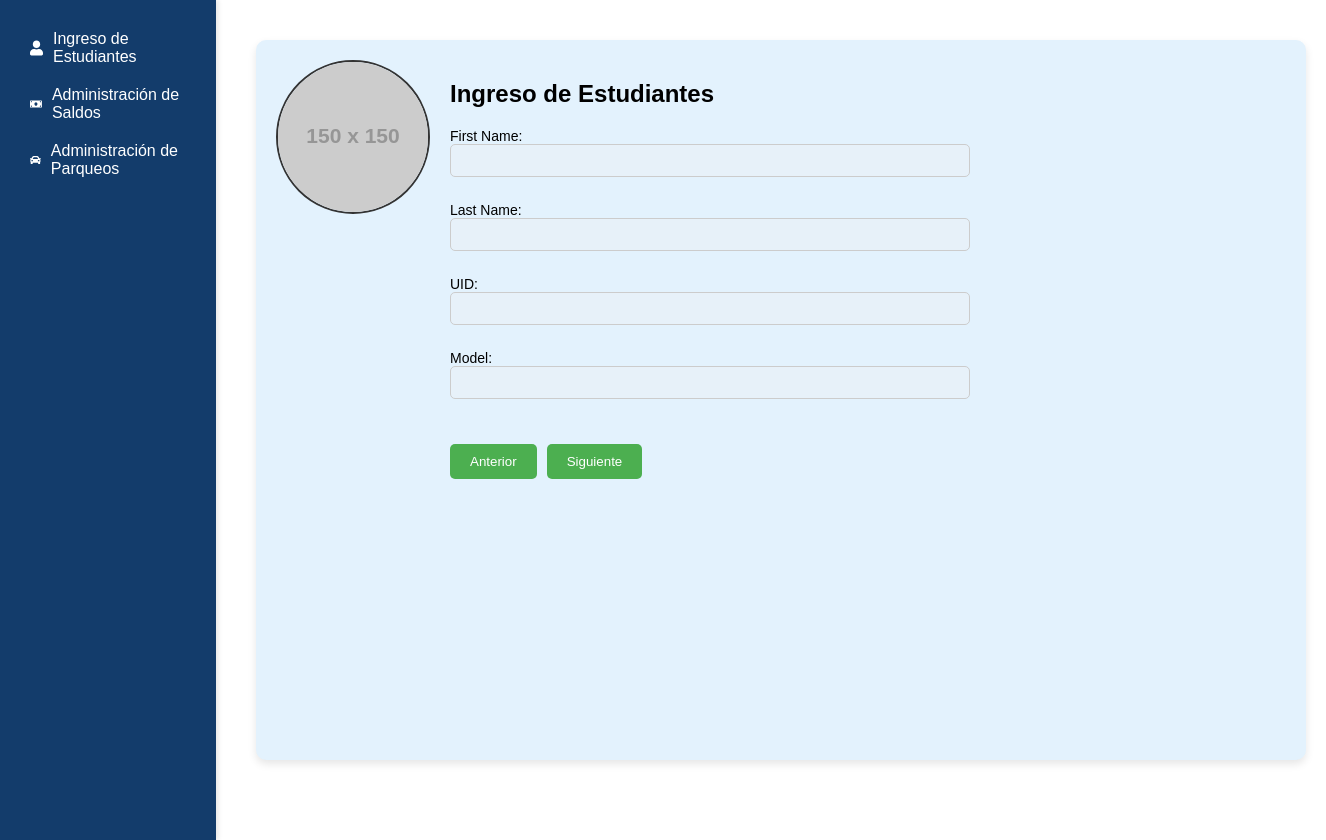
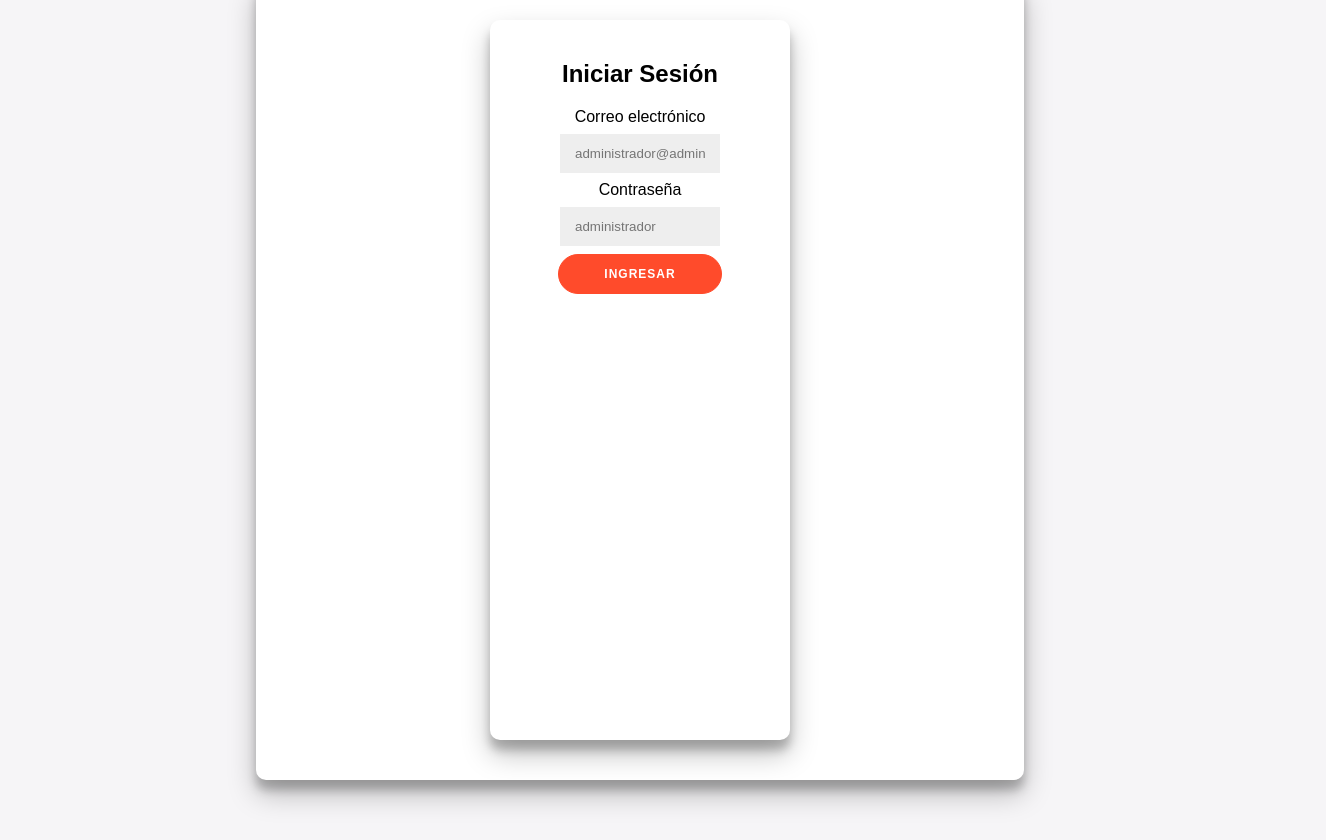
Before and after one commit to KevinPalaciosQ/ACE2_2S24_G5, a React (Create React App) app in the folder Proyecto1/cliente/: page / in a window 1280 px wide. Shown: the whole page, 1326 px wide, since content can reach past the window. Built offline with nearby package versions, Linux system fonts and the light colour scheme.

Commit message:
login funcional

```diff
--- a/Proyecto1/cliente/package.json
+++ b/Proyecto1/cliente/package.json
@@ -13,6 +13,7 @@
     "react": "^18.3.1",
     "react-dom": "^18.3.1",
     "react-icons": "^5.3.0",
+    "react-router-dom": "^6.26.2",
     "react-scripts": "5.0.1",
     "web-vitals": "^2.1.4"
   },
--- a/Proyecto1/cliente/src/App.js
+++ b/Proyecto1/cliente/src/App.js
@@ -1,15 +1,33 @@
 import React, { useState } from "react";
-import Sidebar from "./Sidebar";  // Asegúrate de que se llame "Sidebar"
+import { Routes, Route, useNavigate } from "react-router-dom";
+import Sidebar from "./Sidebar";
 import MainContent from "./MainContent";
+import Login from "./Login";
 import "./App.css";
 
 function App() {
+  const [isAuthenticated, setIsAuthenticated] = useState(false);
   const [selectedSection, setSelectedSection] = useState("Ingreso de Estudiantes");
+  const navigate = useNavigate();  // Hook para la navegación
+
+  const handleLogin = () => {
+    setIsAuthenticated(true);
+    navigate("/main");  // Redirige a la ruta de contenido principal
+  };
 
   return (
     <div className="container">
-      <Sidebar setSelectedSection={setSelectedSection} />
-      <MainContent selectedSection={selectedSection} />
+      <Routes>
+        <Route path="/" element={<Login onLogin={handleLogin} />} />
+        <Route path="/main" element={isAuthenticated ? (
+          <>
+            <Sidebar setSelectedSection={setSelectedSection} />
+            <MainContent selectedSection={selectedSection} />
+          </>
+        ) : (
+          <Login onLogin={handleLogin} />
+        )} />
+      </Routes>
     </div>
   );
 }
--- /dev/null
+++ b/Proyecto1/cliente/src/Login.css
@@ -0,0 +1,275 @@
+/* Add the styles here */
+
+.App {
+    font-family: sans-serif;
+    text-align: center;
+  }
+
+  @import url("https://fonts.googleapis.com/css?family=Montserrat:400,800");
+
+  * {
+    box-sizing: border-box;
+  }
+
+  body {
+    background: #f6f5f7;
+    display: flex;
+    justify-content: center;
+    align-items: center;
+    flex-direction: column;
+    font-family: "Montserrat", sans-serif;
+    height: 100vh;
+    margin: -20px 0 50px;
+  }
+
+  h1 {
+    font-weight: bold;
+    margin: 0;
+  }
+
+  h2 {
+    text-align: center;
+  }
+
+  p {
+    font-size: 14px;
+    font-weight: 100;
+    line-height: 20px;
+    letter-spacing: 0.5px;
+    margin: 20px 0 30px;
+  }
+
+  span {
+    font-size: 12px;
+  }
+
+  a {
+    color: #333;
+    font-size: 14px;
+    text-decoration: none;
+    margin: 15px 0;
+  }
+
+  button {
+    border-radius: 20px;
+    border: 1px solid #ff4b2b;
+    background-color: #ff4b2b;
+    color: #ffffff;
+    font-size: 12px;
+    font-weight: bold;
+    padding: 12px 45px;
+    letter-spacing: 1px;
+    text-transform: uppercase;
+    transition: transform 80ms ease-in;
+  }
+
+  button:active {
+    transform: scale(0.95);
+  }
+
+  button:focus {
+    outline: none;
+  }
+
+  button.ghost {
+    background-color: transparent;
+    border-color: #ffffff;
+  }
+
+  form {
+    background-color: #ffffff;
+    display: flex;
+    align-items: center;
+    justify-content: center;
+    flex-direction: column;
+    padding: 0 50px;
+    height: 100%;
+    text-align: center;
+  }
+
+  input {
+    background-color: #eee;
+    border: none;
+    padding: 12px 15px;
+    margin: 8px 0;
+    width: 100%;
+  }
+
+  .container {
+    background-color: #fff;
+    border-radius: 10px;
+    box-shadow: 0 14px 28px rgba(0, 0, 0, 0.25), 0 10px 10px rgba(0, 0, 0, 0.22);
+    position: relative;
+    overflow: hidden;
+    width: 768px;
+    max-width: 100%;
+    min-height: 480px;
+  }
+
+  .form-container {
+    position: absolute;
+    top: 0;
+    height: 100%;
+    transition: all 0.6s ease-in-out;
+  }
+
+  .sign-in-container {
+    left: 0;
+    width: 50%;
+    z-index: 2;
+  }
+
+  .container.right-panel-active .sign-in-container {
+    transform: translateX(100%);
+  }
+
+  .sign-up-container {
+    left: 0;
+    width: 50%;
+    opacity: 0;
+    z-index: 1;
+  }
+
+  .container.right-panel-active .sign-up-container {
+    transform: translateX(100%);
+    opacity: 1;
+    z-index: 5;
+    animation: show 0.6s;
+  }
+
+  @keyframes show {
+    0%,
+    49.99% {
+      opacity: 0;
+      z-index: 1;
+    }
+
+    50%,
+    100% {
+      opacity: 1;
+      z-index: 5;
+    }
+  }
+
+  .overlay-container {
+    position: absolute;
+    top: 0;
+    left: 50%;
+    width: 50%;
+    height: 100%;
+    overflow: hidden;
+    transition: transform 0.6s ease-in-out;
+    z-index: 100;
+  }
+
+  .container.right-panel-active .overlay-container {
+    transform: translateX(-100%);
+  }
+
+  .overlay {
+    background: #ff416c;
+    background: -webkit-linear-gradient(to right, #ff4b2b, #ff416c);
+    background: linear-gradient(to right, #ff4b2b, #ff416c);
+    background-repeat: no-repeat;
+    background-size: cover;
+    background-position: 0 0;
+    color: #ffffff;
+    position: relative;
+    left: -100%;
+    height: 100%;
+    width: 200%;
+    transform: translateX(0);
+    transition: transform 0.6s ease-in-out;
+  }
+
+  .container.right-panel-active .overlay {
+    transform: translateX(50%);
+  }
+
+  .overlay-panel {
+    position: absolute;
+    display: flex;
+    align-items: center;
+    justify-content: center;
+    flex-direction: column;
+    padding: 0 40px;
+    text-align: center;
+    top: 0;
+    height: 100%;
+    width: 50%;
+    transform: translateX(0);
+    transition: transform 0.6s ease-in-out;
+  }
+
+  .overlay-left {
+    transform: translateX(-20%);
+  }
+
+  .container.right-panel-active .overlay-left {
+    transform: translateX(0);
+  }
+
+  .overlay-right {
+    right: 0;
+    transform: translateX(0);
+  }
+
+  .container.right-panel-active .overlay-right {
+    transform: translateX(20%);
+  }
+
+  .social-container {
+    margin: 20px 0;
+  }
+
+
+
+
+
+  footer p {
+    margin: 10px 0;
+  }
+
+  footer i {
+    color: red;
+  }
+
+  footer a {
+    color: #3c97bf;
+    text-decoration: none;
+  }
+
+  /* Add specific styles for the login component */
+
+  .login-container {
+    background-color: #fff;
+    border-radius: 10px;
+    box-shadow: 0 14px 28px rgba(0, 0, 0, 0.25), 0 10px 10px rgba(0, 0, 0, 0.22);
+    position: relative;
+    overflow: hidden;
+    width: 300px;
+    max-width: 100%;
+    min-height: 200px;
+    padding: 20px;
+    margin: 40px auto;
+  }
+
+
+  .login-btn {
+    background-color: #ff4b2b;
+    color: #ffffff;
+    font-size: 12px;
+    font-weight: bold;
+    padding: 12px 45px;
+    letter-spacing: 1px;
+    text-transform: uppercase;
+    transition: transform 80ms ease-in;
+  }
+
+  .login-btn:active {
+    transform: scale(0.95);
+  }
+
+  .login-btn:focus {
+    outline: none;
+  }
--- /dev/null
+++ b/Proyecto1/cliente/src/Login.js
@@ -0,0 +1,54 @@
+import React, { useState } from "react";
+import "./Login.css";
+
+const Login = ({ onLogin }) => {
+  const [email, setEmail] = useState("");
+  const [password, setPassword] = useState("");
+
+  const handleLogin = (e) => {
+    e.preventDefault();
+    if (email === "administrador@administrador" && password === "administrador") {
+      console.log("Email:", email);
+      console.log("Password:", password);
+      alert("Inicio de sesión exitoso");
+      onLogin();  // Llama a la función para cambiar el estado y redirigir
+    } else {
+      alert("Credenciales incorrectas");
+    }
+  };
+
+  return (
+    <div className="login-container">
+      <div className="login-card">
+        <h2>Iniciar Sesión</h2>
+        <form onSubmit={handleLogin}>
+          <div className="input-group">
+            <label htmlFor="email">Correo electrónico</label>
+            <input
+              type="email"
+              id="email"
+              placeholder="administrador@administrador"
+              value={email}
+              onChange={(e) => setEmail(e.target.value)}
+              required
+            />
+          </div>
+          <div className="input-group">
+            <label htmlFor="password">Contraseña</label>
+            <input
+              type="password"
+              id="password"
+              placeholder="administrador"
+              value={password}
+              onChange={(e) => setPassword(e.target.value)}
+              required
+            />
+          </div>
+          <button className="login-btn" type="submit">Ingresar</button>
+        </form>
+      </div>
+    </div>
+  );
+};
+
+export default Login;
--- a/Proyecto1/cliente/src/index.js
+++ b/Proyecto1/cliente/src/index.js
@@ -1,17 +1,18 @@
 import React from 'react';
 import ReactDOM from 'react-dom/client';
+import { BrowserRouter as Router } from 'react-router-dom';  // Importa BrowserRouter
 import './index.css';
 import App from './App';
 import reportWebVitals from './reportWebVitals';
 
 const root = ReactDOM.createRoot(document.getElementById('root'));
+
 root.render(
   <React.StrictMode>
-    <App />
+    <Router>  {/* Envuelve la aplicación con BrowserRouter */}
+      <App />
+    </Router>
   </React.StrictMode>
 );
 
-// If you want to start measuring performance in your app, pass a function
-// to log results (for example: reportWebVitals(console.log))
-// or send to an analytics endpoint. Learn more: https://bit.ly/CRA-vitals
 reportWebVitals();
```
Also changed, not shown: 1 other file (tests, documents, lock files or other folders).
